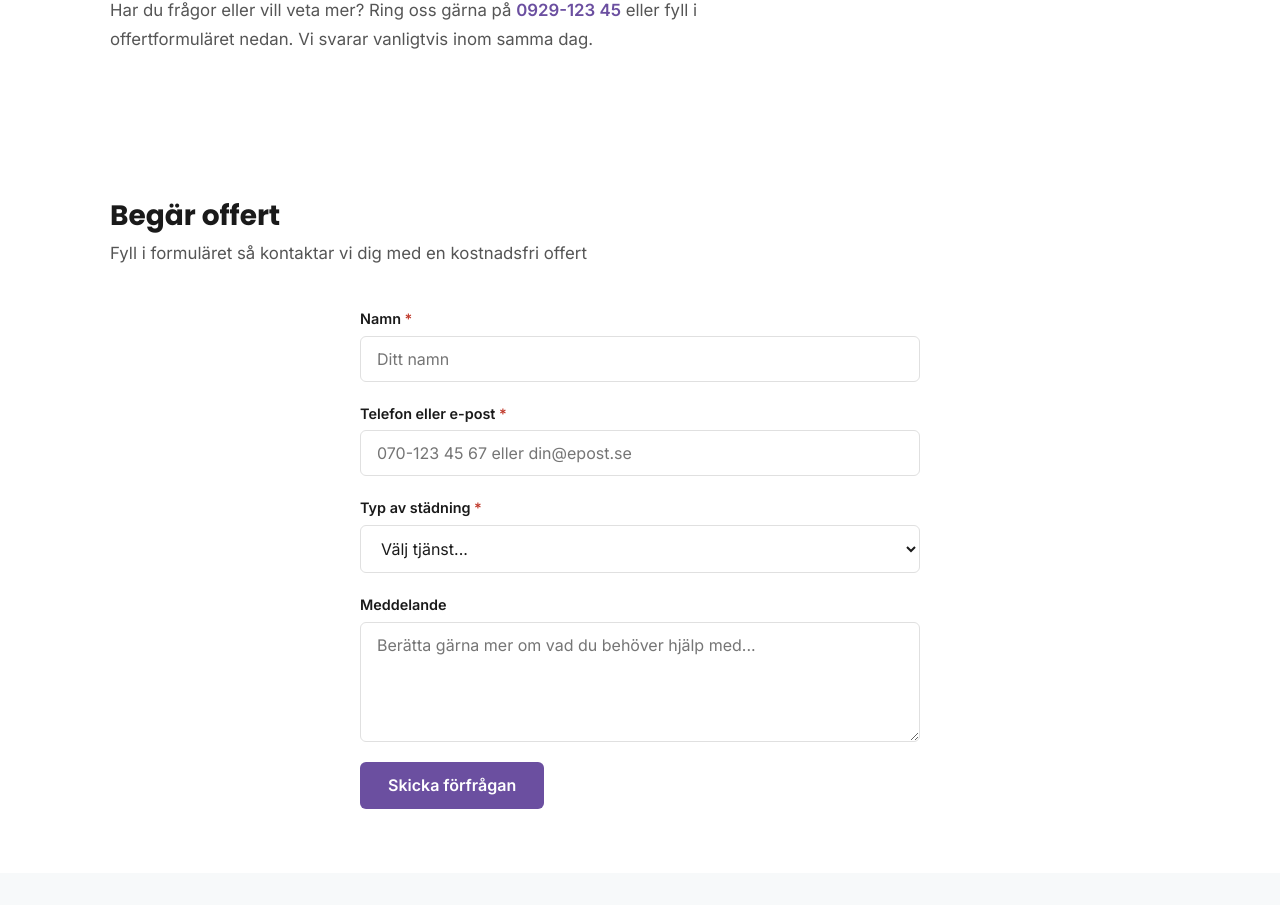
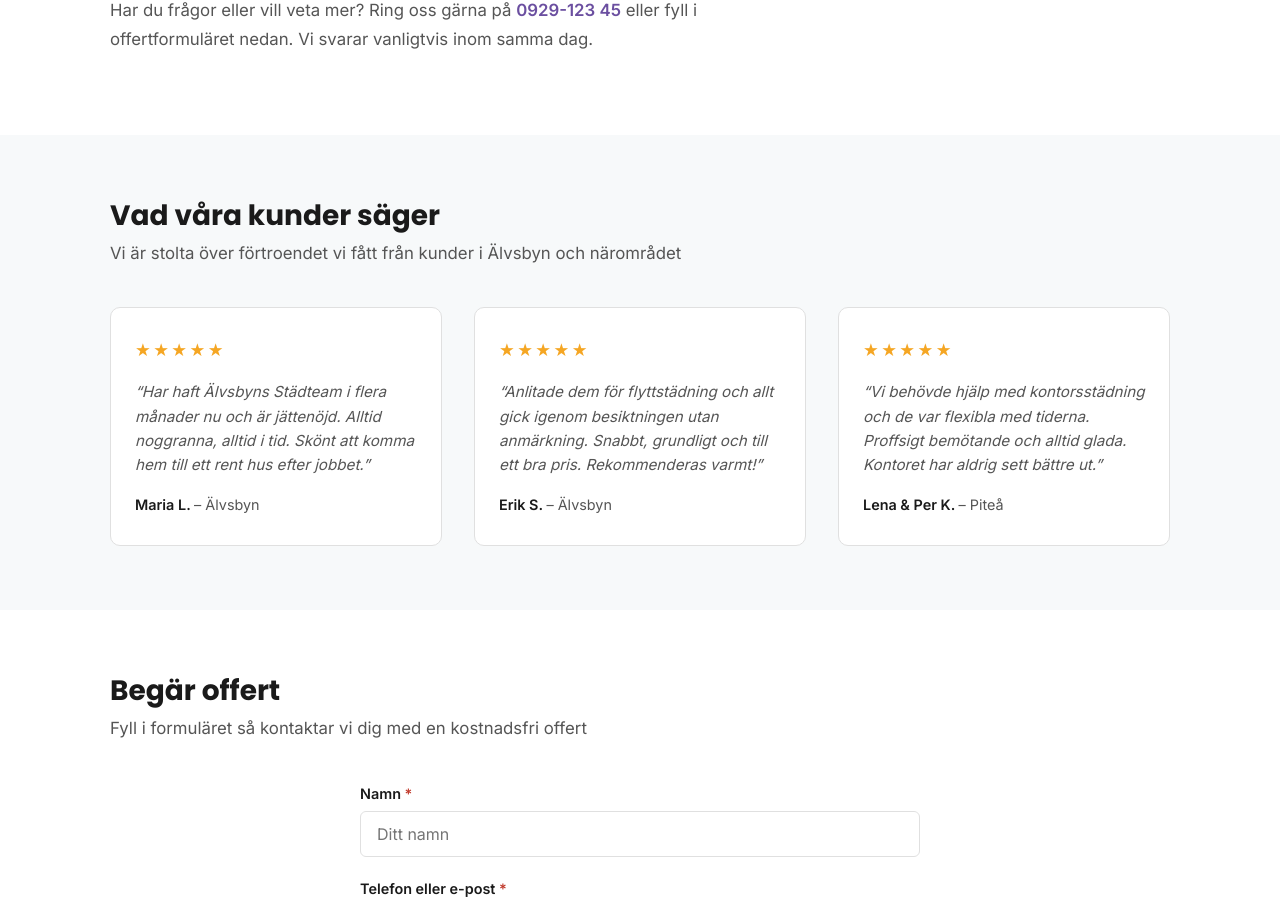
Before and after one commit to Jonkebronk/alvsbyn-stadteam, a Next.js app: page / in a window 1280 px wide. Shown: the part 2237-3142 px from the top of the page. Built offline with nearby package versions, Linux system fonts and the light colour scheme.

Commit message:
feat: förtroendesektion med kundomdömen och stjärnbetyg

```diff
--- a/app/page.tsx
+++ b/app/page.tsx
@@ -3,6 +3,7 @@ import Hero from "@/components/Hero";
 import Services from "@/components/Services";
 import Pricing from "@/components/Pricing";
 import About from "@/components/About";
+import Testimonials from "@/components/Testimonials";
 import References from "@/components/References";
 import ContactForm from "@/components/ContactForm";
 import Contact from "@/components/Contact";
@@ -18,6 +19,7 @@ export default function Home() {
         <Services />
         <Pricing />
         <About />
+        <Testimonials />
         <References />
         <ContactForm />
         <Contact />
--- /dev/null
+++ b/components/Testimonials.module.css
@@ -0,0 +1,48 @@
+.grid {
+  display: grid;
+  grid-template-columns: repeat(3, 1fr);
+  gap: 2rem;
+}
+
+.card {
+  background: var(--color-white);
+  border: 1px solid var(--color-border);
+  border-radius: 10px;
+  padding: 1.75rem 1.5rem;
+  display: flex;
+  flex-direction: column;
+  gap: 1rem;
+}
+
+.stars {
+  display: flex;
+  gap: 0.15rem;
+  color: #f5a623;
+  font-size: 1.1rem;
+}
+
+.quote {
+  font-size: 0.95rem;
+  color: var(--color-text-light);
+  line-height: 1.6;
+  font-style: italic;
+  flex: 1;
+}
+
+.author {
+  font-size: 0.9rem;
+  font-weight: 600;
+  color: var(--color-text);
+}
+
+.location {
+  font-weight: 400;
+  color: var(--color-text-light);
+}
+
+@media (max-width: 768px) {
+  .grid {
+    grid-template-columns: 1fr;
+    gap: 1.25rem;
+  }
+}
--- /dev/null
+++ b/components/Testimonials.tsx
@@ -0,0 +1,61 @@
+import styles from "./Testimonials.module.css";
+
+const testimonials = [
+  {
+    name: "Maria L.",
+    location: "Älvsbyn",
+    stars: 5,
+    quote:
+      "Har haft Älvsbyns Städteam i flera månader nu och är jättenöjd. Alltid noggranna, alltid i tid. Skönt att komma hem till ett rent hus efter jobbet.",
+  },
+  {
+    name: "Erik S.",
+    location: "Älvsbyn",
+    stars: 5,
+    quote:
+      "Anlitade dem för flyttstädning och allt gick igenom besiktningen utan anmärkning. Snabbt, grundligt och till ett bra pris. Rekommenderas varmt!",
+  },
+  {
+    name: "Lena & Per K.",
+    location: "Piteå",
+    stars: 5,
+    quote:
+      "Vi behövde hjälp med kontorsstädning och de var flexibla med tiderna. Proffsigt bemötande och alltid glada. Kontoret har aldrig sett bättre ut.",
+  },
+];
+
+function StarRating({ count }: { count: number }) {
+  return (
+    <div className={styles.stars} aria-label={`${count} av 5 stjärnor`}>
+      {Array.from({ length: count }, (_, i) => (
+        <span key={i} aria-hidden="true">★</span>
+      ))}
+    </div>
+  );
+}
+
+export default function Testimonials() {
+  return (
+    <section className="section section-alt">
+      <div className="container">
+        <h2 className="section-title">Vad våra kunder säger</h2>
+        <p className="section-subtitle">
+          Vi är stolta över förtroendet vi fått från kunder i Älvsbyn och
+          närområdet
+        </p>
+        <div className={styles.grid}>
+          {testimonials.map((t) => (
+            <div key={t.name} className={styles.card}>
+              <StarRating count={t.stars} />
+              <p className={styles.quote}>&ldquo;{t.quote}&rdquo;</p>
+              <p className={styles.author}>
+                {t.name}{" "}
+                <span className={styles.location}>– {t.location}</span>
+              </p>
+            </div>
+          ))}
+        </div>
+      </div>
+    </section>
+  );
+}
```
